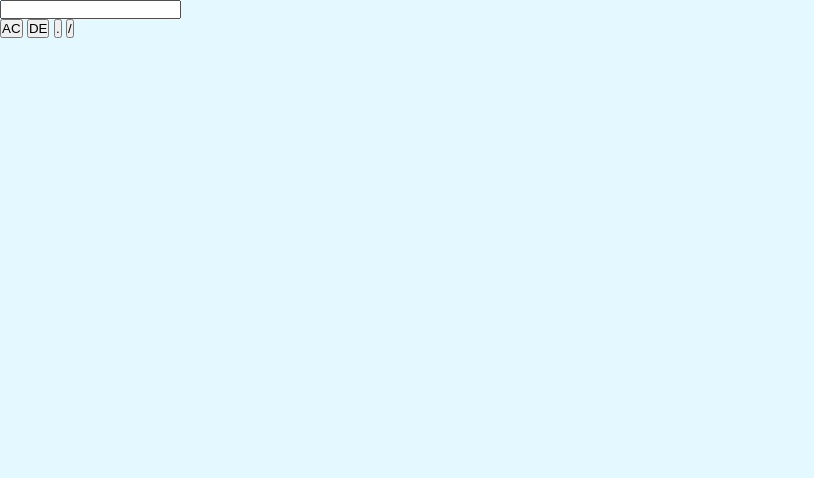
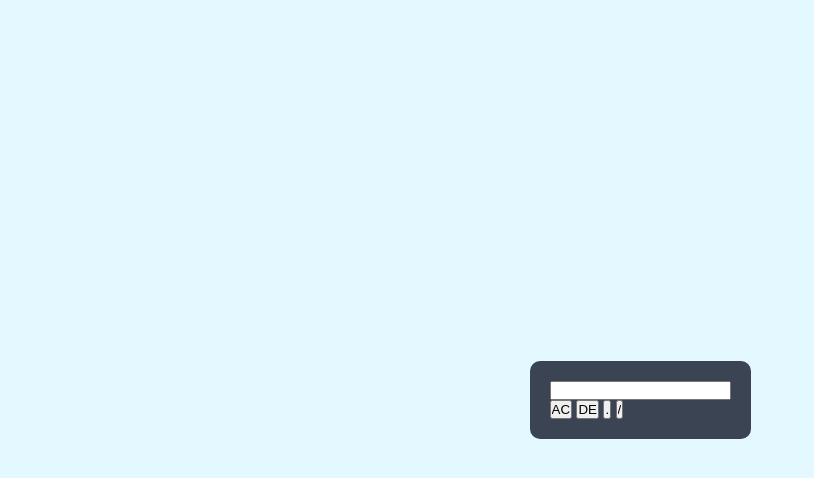
Before and after one commit to YawBoah/Calculator, a plain HTML site: page index.html in a window 1280 px wide. Shown: the whole page, without its empty margins (0-814 px from the left). Drawn offline with Linux system fonts and the light colour scheme.

Commit message:
More styling of the divs in the css

```diff
--- a/style.css
+++ b/style.css
@@ -9,4 +9,13 @@
     width: 100%;
     height: 100vh;
     background-color: #e3f9ff;
+    display: flex;
+    align-items: center;
+    justify-content: center;
 }
+
+.calculator{
+    background: #3a4452;
+    padding: 20px;
+    border-radius: 10px;
+}
```
